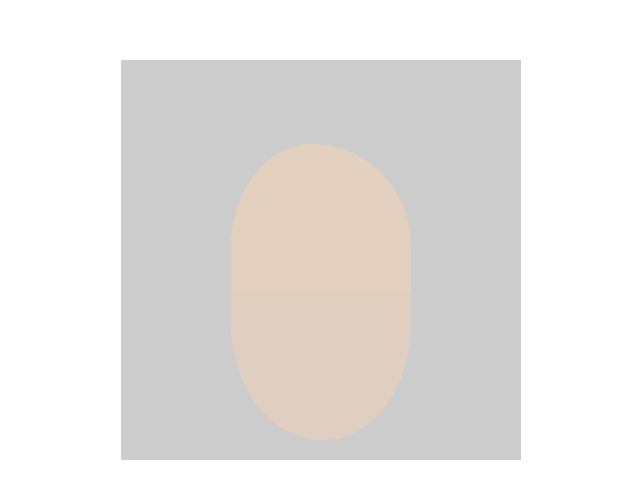
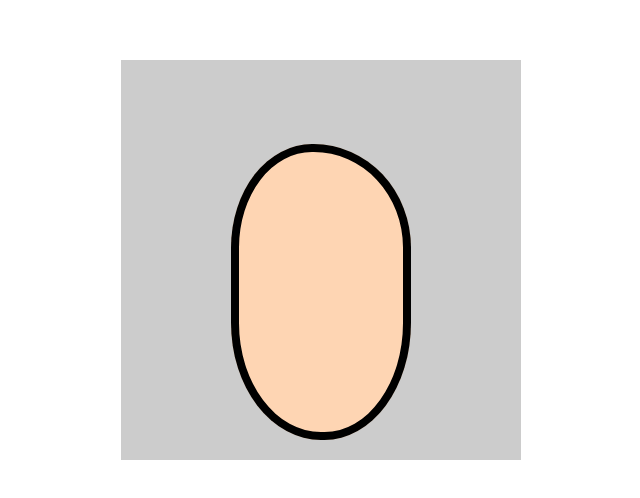
Before and after one commit to jeihcio/rick-css, a plain HTML site: page index.html in a window 1280 px wide. Shown: the part 140-638 px from the top of the page, without its empty margins (319-959 px from the left). Drawn offline with Linux system fonts and the light colour scheme.

Commit message:
Colocando as bordas da cabeça

```diff
--- a/css/style.scss
+++ b/css/style.scss
@@ -38,14 +38,13 @@ body {
                 height: 296px;
                 border-top-left-radius: 45% 35%;
                 border-top-right-radius: 54% 35%;
-                opacity: 0.5;
+                box-shadow: inset 0px 0px 0px 8px $color-border;
             }
         }
         .bottom {
             position: absolute;
             width: 100%;
             height: 50%;
-            opacity: 0.5;
             bottom: 0px;
             overflow: hidden;
             &::after {
@@ -56,8 +55,16 @@ body {
                 height: 100%;
                 border-bottom-left-radius: 50% 79%;
                 border-bottom-right-radius: 48% 79%;
-                opacity: 0.8;
+                box-shadow: inset 0px 0px 0px 8px $color-border;
             }
+        }
+        .middle {
+            position: absolute;
+            background-color: $skin-color;
+            width: 164px;
+            height: 20px;
+            top: 50%;
+            left: 8px;
         }
     }
 }
--- a/index.html
+++ b/index.html
@@ -14,6 +14,7 @@
         <div class="head">
             <div class="top"></div>
             <div class="bottom"></div>
+            <div class="middle"></div>
         </div>
     </div>
 </body>
```
Also changed, not shown: css/style.css.
